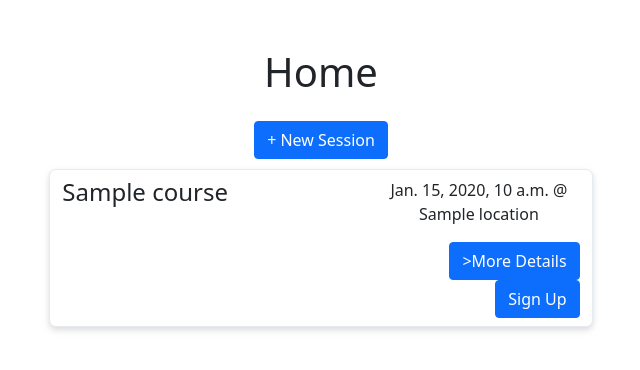
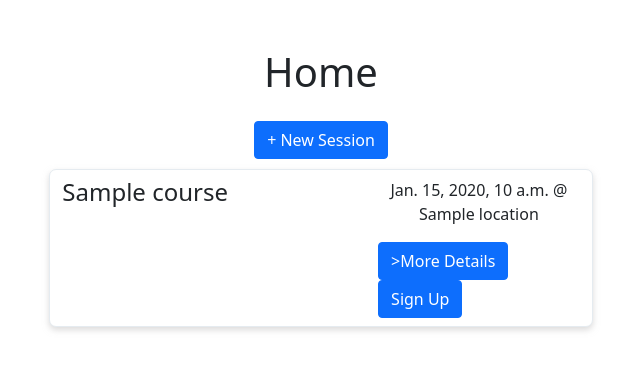
Before and after one commit to uva-cs3240-s22/group-project-b-12, a Django app: template studybud/templates/studybud/sessions.html in a window 1280 px wide. Shown: the part 56-426 px from the top of the page, without its empty margins (319-959 px from the left). Run offline with Django 4.2, Linux system fonts and the light colour scheme; the template is opened without the code that fills it: most values are stand-ins (such as "Sample title", 1, 10 or a date in 2020); data that the repository does not hold is empty; some libraries are stand-ins or nearby versions.

Commit message:
Update sessions.html

```diff
--- a/studybud/templates/studybud/sessions.html
+++ b/studybud/templates/studybud/sessions.html
@@ -20,11 +20,11 @@
                                     {{ session.date }} @ {{ session.location }}
                                 </p>
                                 <div class="col">
-                                <a class="btn btn-primary float-end" href="#" role="button" onclick="location.href='{% url 'sessionDetail' session.id %}'">>More Details</a>
+                                <a class="btn btn-primary" href="#" role="button" onclick="location.href='{% url 'sessionDetail' session.id %}'">>More Details</a>
                                 </div>
 
                                 <div class="col">
-                                <a class="btn btn-primary float-end" href="#" role="button" onclick="location.href='{% url 'profilepage' %}'">Sign Up</a>
+                                <a class="btn btn-primary" href="#" role="button" onclick="location.href='{% url 'profilepage' %}'">Sign Up</a>
                                 </div>
                             </div>
                         </div>
```
